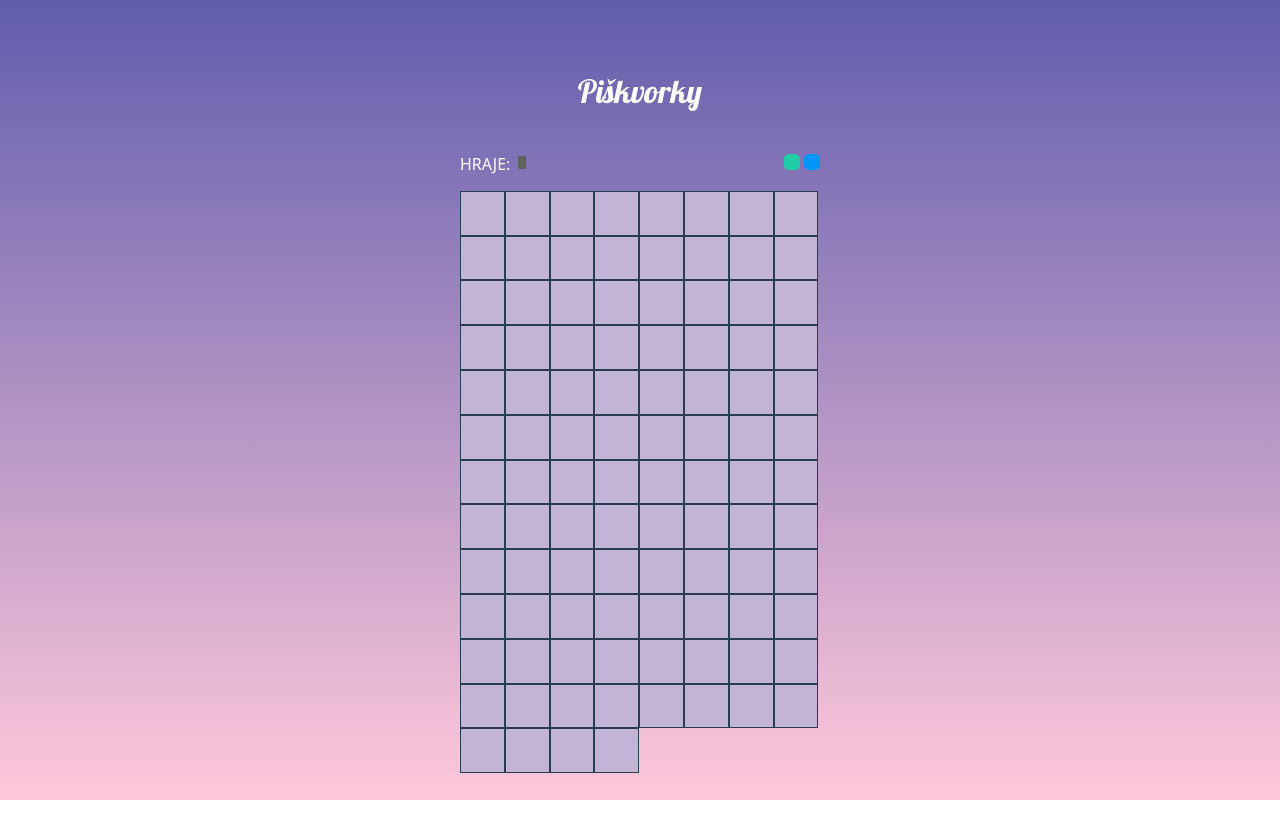
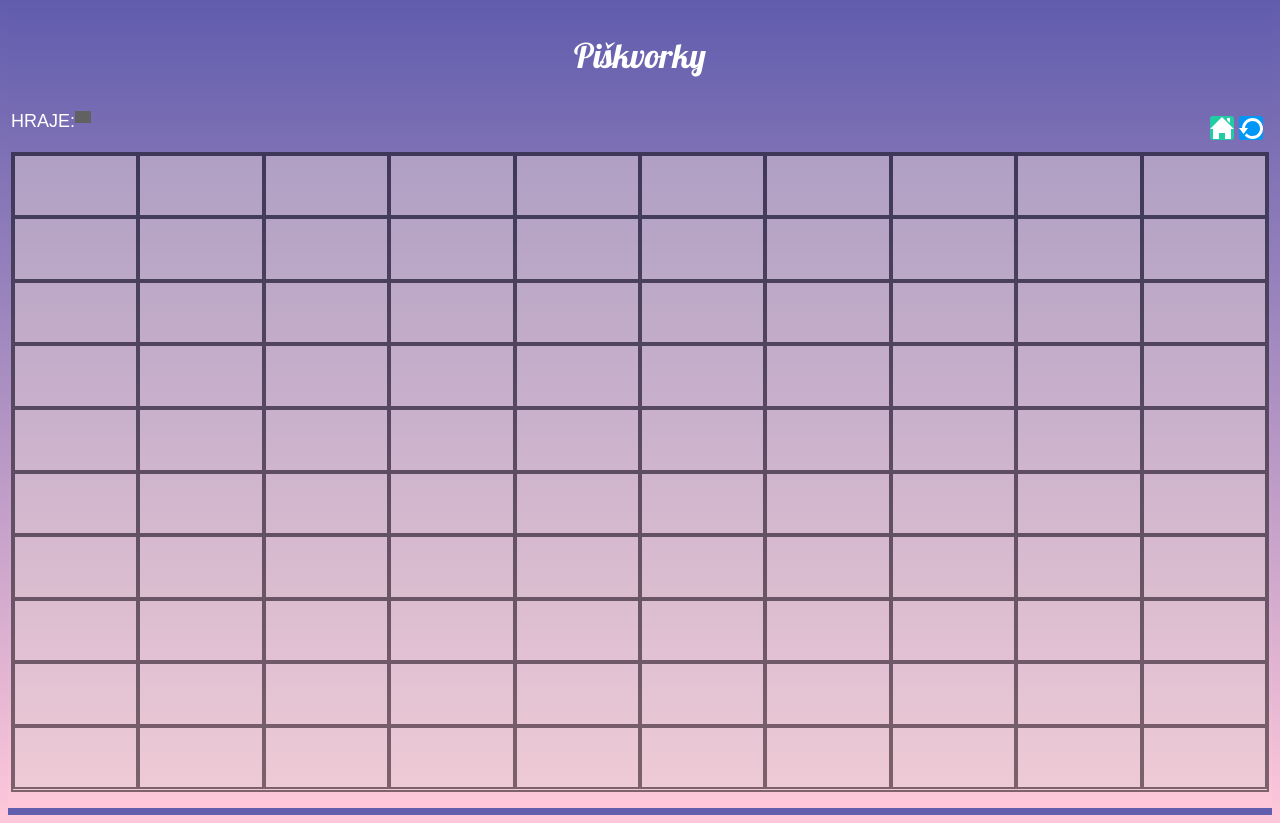
Before and after one commit to zuzixlik/ukol1_-piskvorky, a plain HTML site: page hra.html in a window 1280 px wide. Before the commit the page ends 800 px from the top, so only its background shows below. Drawn offline with Linux system fonts and the light colour scheme; grey boxes are pictures that could not be loaded.

Commit message:
doplnena treti stranka-neupraveno

```diff
--- a/hra.html
+++ b/hra.html
@@ -4,7 +4,7 @@
     <meta charset="UTF-8" />
     <meta http-equiv="X-UA-Compatible" content="IE=edge" />
     <meta name="viewport" content="width=device-width, initial-scale=1.0" />
-    <title>Začít hrát blablab</title>
+    <title>Začít hrát</title>
     <link rel="stylesheet" href="style.css" />
 
     <link rel="preconnect" href="https://fonts.gstatic.com" />
@@ -15,35 +15,39 @@
     />
   </head>
 
-  <body>
-    <h1>Piškvorky</h1>
+  <body class="body--hra">
+    <h1 class="nazev--hra">Piškvorky</h1>
 
-    <section class="kontejner">
-      <div class="hraci_pole">
-        <div class="kontejner_ikon">
-          <div class="leve_ikon">
+    <section class="hra--kontejner">
+      <div class="hra--navigace">
+        <div class="hra--navigace-ikon">
+          <div class="navigace-ikon-leva">
             <div>HRAJE:</div>
             <img
+              class="hra--circle"
               src="https://github.com/Czechitas-podklady-WEB/Ukol-Piskvorky-2/raw/main/podklady/circle.svg"
               alt="circle"
             />
           </div>
 
-          <div class="prave_ikon">
+          <div class="navigace-ikon-prava">
             <a href="index.html"
-              ><img class="ikon_home" src="obrazky/circle.svg" alt="home"
+              ><img
+                class="navigace-ikon-prava-home"
+                src="obrazky/podklady/home.svg"
+                alt="home"
             /></a>
 
             <a href="hra.html"
               ><img
-                class="ikon_restart"
+                class="navigace-ikon-prava-restart"
                 src="obrazky/podklady/restart.svg"
                 alt="restart"
             /></a>
           </div>
         </div>
 
-        <div class="hlavni--obsah">
+        <div class="hra--hlavni--obsah">
           <button></button>
           <button></button>
           <button></button>
--- a/style.css
+++ b/style.css
@@ -7,18 +7,12 @@ html {
   box-sizing: inherit;
 }
 
-/*.body {
-  background-image: linear-gradient(#615dad, #ffc8da);
-  background-size: cover;
-  background-repeat: no-repeat;
-} nefungovalo */
-
 html {
   background-image: linear-gradient(#615dad, #ffc8da);
   min-height: -webkit-fill-available;
 }
 
-.kontejner {
+.kontejner2 {
   display: block;
   border-radius: 15px;
   display: flex;
@@ -73,7 +67,7 @@ html {
   font-family: system-ui;
   padding: 7px;
 }
-.odkazy {
+.odkazy1 {
   flex-grow: initial;
   order: 3;
   flex-direction: column;
@@ -83,7 +77,7 @@ html {
   text-align: center;
   font-family: system-ui;
 }
-.pravidla {
+.pravidla1 {
   flex-grow: 1;
   background-color: #1fcca4;
   max-inline-size: 100%;
@@ -93,10 +87,10 @@ html {
   color: white;
 }
 
-a:hover.pravidla {
+a:hover.pravidla1 {
   background-color: #1cbb96;
 }
-.hrat {
+.hrat1 {
   flex-grow: 1;
   background-color: #0197f6;
   max-inline-size: 100%;
@@ -106,30 +100,11 @@ a:hover.pravidla {
   color: white;
   border-top: #283e50 1px solid;
 }
-a:hover.hrat {
+a:hover.hrat1 {
   background-color: #0090e9;
 }
-
-html {
-  box-sizing: border-box;
-  display: block;
-  background-image: linear-gradient(#615dad, #ffc8da);
-  min-height: -webkit-fill-available;
-  color: white;
-  font-family: system-ui;
-}
-
-*,
-::after,
-::before {
-  box-sizing: inherit;
-}
-
-head {
-  display: none;
-}
-
-body {
+/*----------pravidla------------------------*/
+.body--pravidla {
   color: white;
   padding-top: 50px;
   padding-bottom: 20px;
@@ -144,7 +119,7 @@ h1,
   font-weight: lighter;
 }
 
-main {
+.main1 {
   flex-grow: 1;
   order: 2;
   background-color: #283e50;
@@ -157,10 +132,10 @@ main {
   padding: 20px;
   width: 300px;
 }
-
-nav {
+/*
+.odkazy--stranky {
   width: 300px;
-}
+}*/
 .odkazy--stranky {
   flex-grow: initial;
   flex-direction: column;
@@ -242,14 +217,14 @@ ol li {
     margin-top: 0px;
     margin-bottom: 0px;
   }
-  main {
+  .main1 {
     width: 500px;
   }
-  nav {
+  .odkazy--stranky {
     width: 500px;
   }
 
-  body {
+  .body--pravidla {
     width: 500px;
   }
 
@@ -259,67 +234,79 @@ ol li {
   }
 }
 /*-----------------------------hra--------------------------*/
-.kontejner_ikon {
-  display: flex;
+
+.body--hra {
+  max-width: 100vw;
+  background-image: linear-gradient(#615dad, #ffc8da);
+  background-repeat: no-repeat;
+  background-attachment: fixed;
+  padding: 3px;
   align-items: center;
-  margin-bottom: 1rem;
+  text-align: center;
+  font-family: 'Arial', sans-serif;
+  color: white;
+  font-size: 17px;
+  font-weight: 500;
 }
 
-/*Hlavnímu obsahu nastav maximální šířku pomocí max-width: 80vminStránka se tak bude lépe přízpůsobovat širokoúhlým obrzovkám i telefonům na výšku.*/
-
-.hlavni--obsah {
-  max-width: 80vmin;
-}
-.prave_ikon {
-  flex-grow: 1;
-  text-align: right;
-}
-.leve_ikon {
-  display: flex;
-  align-items: center;
-}
-.leve_ikon img {
-  filter: invert(100%);
-  padding-left: 0.5rem;
-  padding-bottom: 0.2rem;
-  width: 1rem;
-  height: 1rem;
-}
-.prave_ikon img {
-  width: 1rem;
-  height: 1rem;
-  border-radius: 5px;
-  padding: 0.5rem 0.5rem;
+.hra--kontejner {
+  padding: 10px 0 10px 0;
+  margin-bottom: 10px;
 }
 
-.ikon_home {
-  background-color: #1fcca4;
+.navigace-ikon-leva {
+  display: flex;
+  flex-grow: 1;
+  text-align: left;
+  padding: 1px 0 1px 0;
+  margin: 0;
+  font-size: 18px;
 }
-.ikon_restart {
-  background-color: #0197f6;
+.navigace-ikon-leva img {
+  filter: invert(100%);
+  width: 0.9em;
+  margin-block-end: auto;
 }
 
-.ikon_home:hover,
-.ikon_home:focus {
-  filter: brightness(80%);
-}
-.ikon_restart:hover,
-.ikon_restart:focus {
-  filter: brightness(80%);
+.hra--navigace-ikon {
+  display: flex;
 }
 
-.hraci_pole button {
-  height: 2.8rem;
-  width: 2.8rem;
-  border: rgb(40, 62, 80) 1px solid;
-  background-color: rgb(193, 180, 215);
-  float: left;
+.navigace-ikon-prava {
+  padding: 6px;
+  margin-left: 10px;
+  border-radius: 4px;
+  margin-bottom: 1px;
+}
+
+.navigace-ikon-prava-home {
+  background-color: #1fcca4;
+  border-radius: 3px;
+}
+.navigace-ikon-prava-restart {
+  background-color: #0197f6;
+  border-radius: 3px;
+}
+
+.hra--hlavni--obsah {
+  min-height: 80vmin;
+  width: 100%;
+  display: flex;
+  line-height: 0;
+  flex-wrap: wrap;
+  background-color: rgb(226, 207, 211);
+  opacity: 0.5;
+  border: 2px solid black;
+}
+
+button {
+  flex-basis: 10%;
+  flex-grow: 1;
+  margin: 0;
   padding: 0;
+  border-radius: 0mm;
+  border: 2px solid black;
+  max-height: initial;
+  background-color: transparent;
+  cursor: pointer;
 }
-.hraci_pole button:hover {
-  filter: brightness(80%);
-}
-.hraci_pole button:focus {
-  outline: none;
-  box-shadow: none;
-}
```
Also changed, not shown: index.html (+4 -4 lines), pravidla.html (+2 -2 lines).
